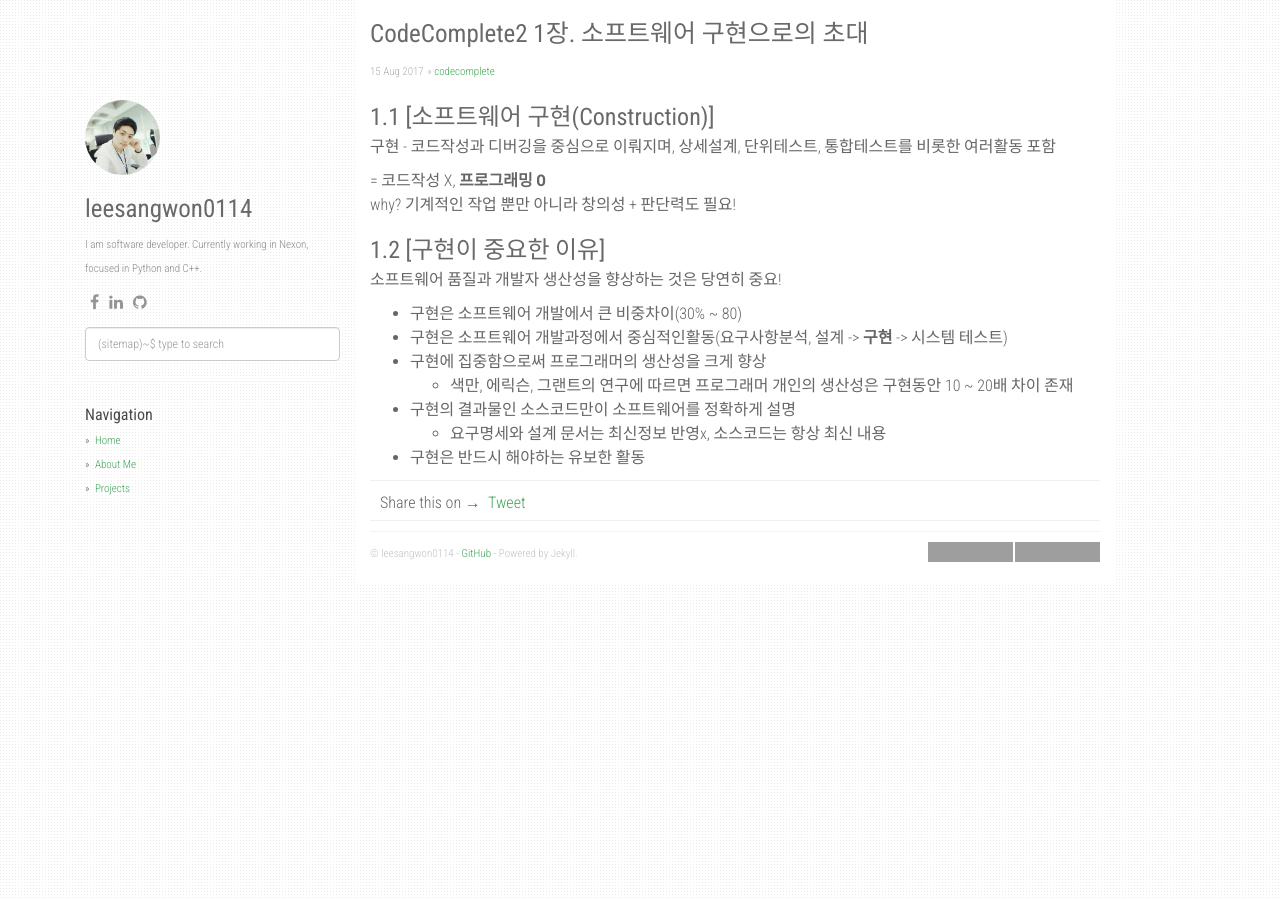
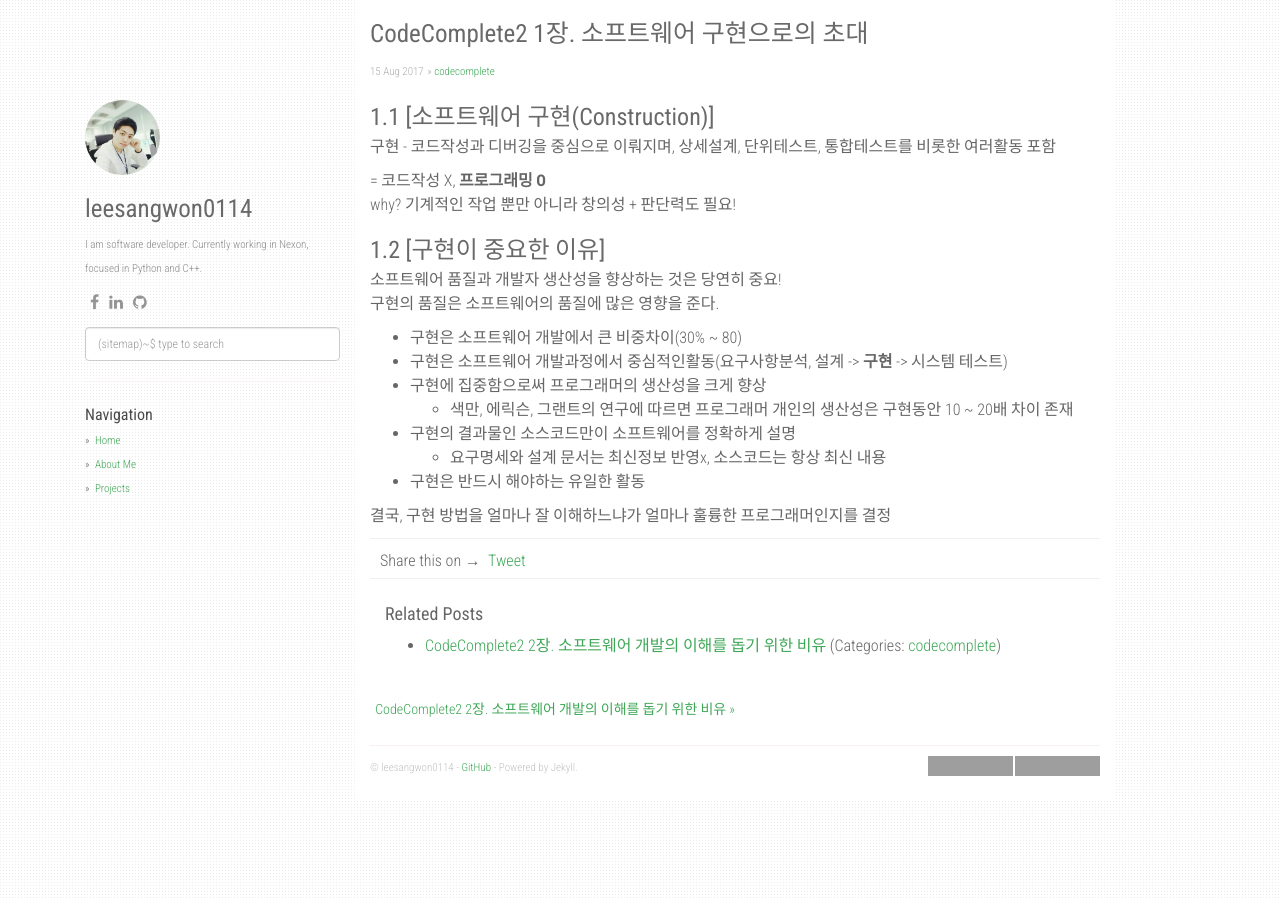
Before and after one commit to leesangwon0114/leesangwon0114.github.io, a Jekyll site: the page built from _posts/2017-08-15-codecomplete2_chapter1.markdown, in a window 1280 px wide. Built offline with Jekyll 4.4.1, drawn with Linux system fonts in a browser that asks for light colours; nearby versions of some CDN libraries; comment, search, counter and statistics services are not loaded; part of the change alters nothing that is shown; grey boxes are pictures that could not be loaded.

Commit message:
chapter 2

```diff
--- a/_posts/2017-08-15-codecomplete2_chapter1.markdown
+++ b/_posts/2017-08-15-codecomplete2_chapter1.markdown
@@ -13,6 +13,7 @@ why? 기계적인 작업 뿐만 아니라 창의성 + 판단력도 필요!
 
 ### 1.2 [구현이 중요한 이유]
 소프트웨어 품질과 개발자 생산성을 향상하는 것은 당연히 중요!
+구현의 품질은 소프트웨어의 품질에 많은 영향을 준다.
 
 - 구현은 소프트웨어 개발에서 큰 비중차이(30% ~ 80)
 - 구현은 소프트웨어 개발과정에서 중심적인활동(요구사항분석, 설계 -> **구현** -> 시스템 테스트)
@@ -20,4 +21,6 @@ why? 기계적인 작업 뿐만 아니라 창의성 + 판단력도 필요!
 	- 색만, 에릭슨, 그랜트의 연구에 따르면 프로그래머 개인의 생산성은 구현동안 10 ~ 20배 차이 존재
 - 구현의 결과물인 소스코드만이 소프트웨어를 정확하게 설명
 	- 요구명세와 설계 문서는 최신정보 반영x, 소스코드는 항상 최신 내용
-- 구현은 반드시 해야하는 유보한 활동
+- 구현은 반드시 해야하는 유일한 활동
+
+결국, 구현 방법을 얼마나 잘 이해하느냐가 얼마나 훌륭한 프로그래머인지를 결정
--- /dev/null
+++ b/_posts/2017-08-15-codecomplete2_chapter2.markdown
@@ -0,0 +1,79 @@
+---
+layout: post
+title:  "CodeComplete2&nbsp;2장.&nbsp;소프트웨어&nbsp;개발의&nbsp;이해를&nbsp;돕기&nbsp;위한&nbsp;비유"
+date:   2017-08-15 21:28:15 +0700
+categories: [codecomplete]
+---
+비유로 특정한 소프트웨어 현상을 설명하여 개발 프로세스의 이해를 돕는데 사용할 수 있음
+비유를 반드시 이해할 필요는 없지만 소프트웨어 개발에 대해 더 명확하게 알고 싶을 때 필요
+
+### 2.1 [비유의 중요성]
+**모델링** - 어설프게 아는 주제를 더 잘아는 비슷한 주제와 비교해 이해하여 결과적으로 덜 친숙한 주제를 잘 이해하는 것
+
+과학의 역사는 비유라는 힘을 이용한 발견으로 가득
+ex) 화학자 케큘레는 꿈에서 자신의 꼬리를 입에 물고 있는 뱀을 보고 벤젠의 특성을 설명
+위와같이 일반적으로 모델은 생생하고 전체 개념의 윤곽을 잡을 수 있다는 장점이 있고, 특성, 관계, 추가적으로 연구할 영역을 제시해줌
+모델이 잘못된 연구 영역을 제시할 때도 있는데 이 경우는 비유가 도를 넘어선 것임(지나친 해석)
+
+>소프트웨어 개발은 다른 과학보다 역사가 짧아 표준화된 비유를 가질만큼 성숙하지 않음
+> 부족하고 모순된 비유도 많지만 비유를 얼마나 잘 이해하느냐가 개발을 얼마나 잘 이해하는지 결정
+
+### 2.2 [소프트웨어 비유 사용법]
+소프트웨어 비유는 지도라기 보다 **탐조등** 임 (답을 어디서 찾는지 보다 어떻게 찾을지를 알려줌)
+
+비유는 알고리즘 보다 발견적인 학습으로서 더 많은 역할을 담당
+알고리즘 - 특정작업을 수행하기 위해 잘 정의된 명령의 집합
+> 비유와 알고리즘 차이점 : 해결책에 대한 직접성의 정도
+> 알고리즘은 직접방법을 알려주고, 발견적 학습은 그 방법을 스스로 찾는 방법을 알려주든지, 적어도 어디서 찾을 수 있는지를 말해줌
+
+#### 프로그래밍 문제!
+- 정확하게 알려준다면 쉬워지고, 결과도 예측 쉬움
+- But, 프로그래밍 과학이 그 정도로 발전하지 않았고, 그렇게 되기도 쉽지 않음
+- 이유 : 프로그래밍에서 가장 어려운 분야는 문제를 개념화하는 것!
+프로그래밍에서 발생하는 많은 오류가 개념적인 오류이기 때문(프로그램은 저마다 개념적으로 고유해 모든 경우에 대한 해결책을 얻는 일반적인 방법을 만들기 어렵거나 불가능함)
+- 프로그래밍 문제와 프로세스를 이해하는데 비유를 사용할 것
+- 프로그래밍 활동에 대해 생각하고, 더 나은 작업수행 방법을 생각해내는데 도움을 받을 것
+
+### 2.3 [일반적인 소프트웨어 비유]
+
+#### 코드작성(편지쓰기)
+>소프트웨어 개발에 대한 가장 기초적인 비유는 **코드 작성하기** 라는 표현으로 부터 글쓰기 작업에 비유하여 마치 편지 쓰기와 같다는 말
+
+>소규모 프로젝트인 경우 적절하지만 다른 규모에는 제대로 설명하기 힘듬(대부분 다른 역할을 맡은 여러 사람이 참여하는 경우가 많음)
+
+>편지를 다 쓰고 나면 편지를 봉투에 담아서 보내 더는 내용을 변경할 수 없고, 사실상 완료
+>But, 소프트웨어는 변경하기 어렵지 않고, 완전히 완료되는 경우도 거의 없음
+
+> 편지 쓰기 비유는 소프트웨어 프로세스가 신중한 계획 수립과 설계보다는 비용이 많이드는 시행착오에 달려 있다는 사실을 시사(휴지통에 버려진 반쯤 쓰다만 초안 더미)
+
+#### 시스템 키우기(농사)
+> 한 번에 조금씩 하나를 설계하고 코드를 작성하고 테스트한 다음 시스템에 추가(씨를 심고 곡물에 기르는 것)
+> 조금씩 단계별로 수행함으로써 한번에 발생할 수 있는 문제를 최소화
+> 조금씩 수행한다는 간단한 개념 이상으로 확장이 어려움
+
+#### 시스템 증대(조개 양식)
+증대 : 점진적을 외부에서 첨가하거나 포함해 규모가 증가하거나 자라는 것
+> 어떻게 코드를 소프트웨어 시스템에 한번에 조금씩 추가할 것이 배워야 한다는 뜻
+> 점증적 개발을 위해 우선 실행할 시스템을 가장 간단한 버전으로 만듬(더미클래스 호출)
+> 더미클래스를 실질적인 클래스로 바꿈
+
+#### 소프트웨어 구축(건설)
+> 무엇을 구축하냐에 따라 종류와 정도가 다른 여러 단계의 계획 수립과 준비, 실행이 수반됨
+> 건축가들 개발자들 일반적인 설계 후 승인 => 아키텍처 설계
+> 기초공사를 하고 벽과 지붕을 올림 => 구현
+> 거의 모든 부분이 완성되면 최고의 집을 위해 정원사, 도배업자를 부름 => 최적화
+> 공사 점검 => 소프트웨어 검토 및 정밀 검사
+
+집을 지을 때 세탁기, 건조기, 냉장고 등은 만들지 않음
+마찬가지로 소프트웨어도 운영체제 수준 코드 or 기존 라이브러리를 만들지 않음
+=> 이미 만들어져 살 수 있는 것을 코드로 작성하는 것은 무의미!
+But, 최고금 가구의 집이나 주문제작과 같이 최고급 소프트웨어 제품을 만든다면 더 나은 속도와 정확성을 위해 자신만의 함수 필요
+
+건축공사 비유는 여러방향으로 확장 가능하며 비유가 강력한 이유를 보여줌
+** 소프트웨어 아키텍처, 구현, 기초클래스, 코드 분류 모두 건축 비유에서 나오게됨 **
+
+#### 소프트웨어 기법의 적용(지적도구 상자)
+> 휼륭한 장인은 일에 맞는 도구를 알고 그것을 제대로 사용하는 방법을 알고 있음
+> 개발자도 프로그래밍에 대해 더 많은 것을 배울수록 머리속의 도구 상자는 더 많은 분석 도구로 가득 차고 그것들을 언제, 어떻게 사용할지에 대한 지식으로 채워짐
+
+도구 상자 비유는 모든 방법과 기법, 팁을 언제든지 사용할 수 있도록 균형 잡힌 시각을 유지하는 데 도움을 줌
```
